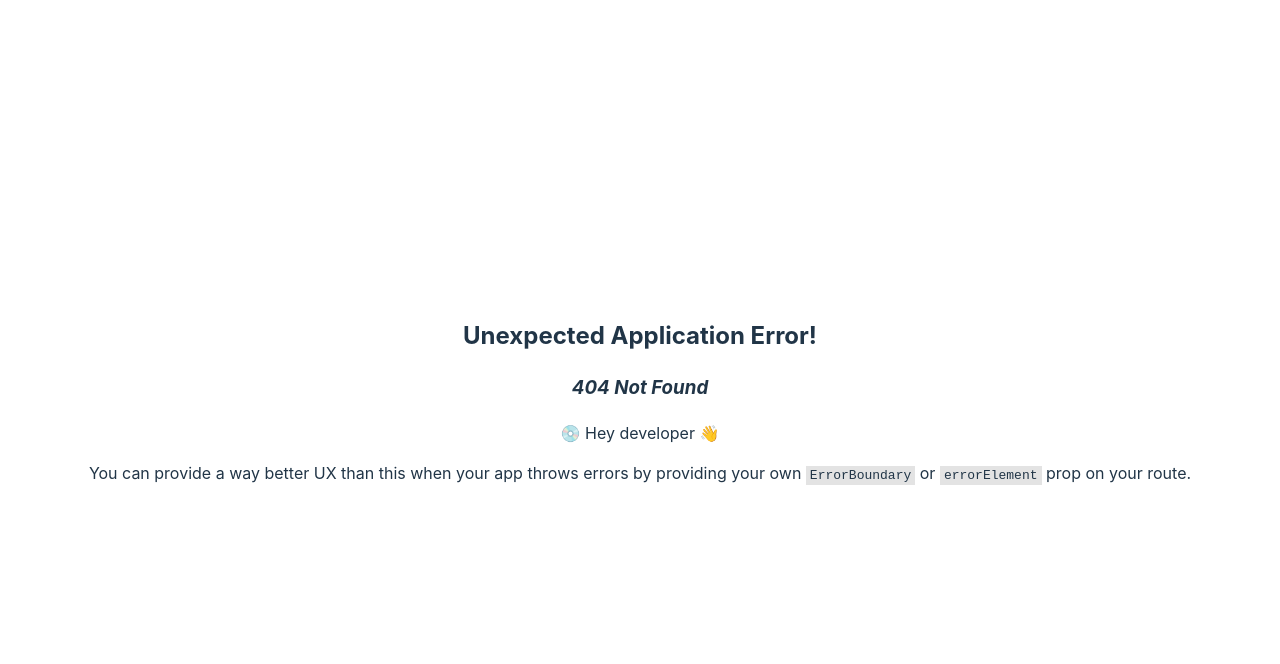
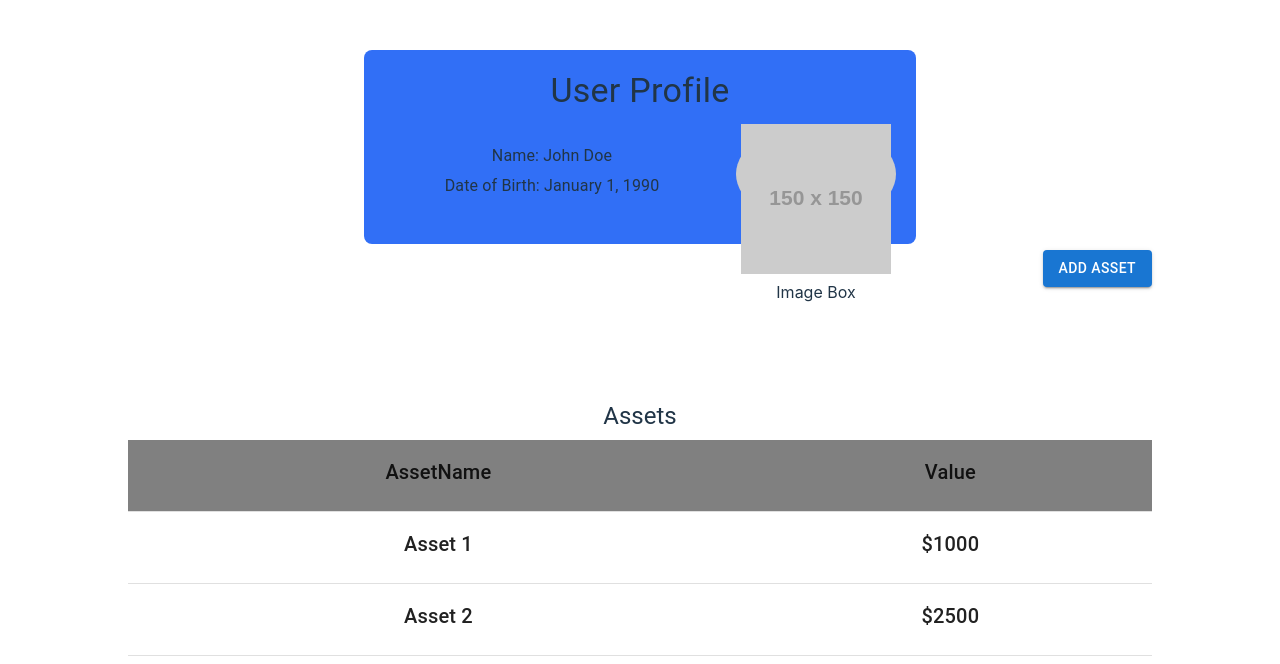
Before and after one commit to shuvo-99/User-Asset, a React (Vite) app: page /profile in a window 1280 px wide. Before the commit this address had no page. Shown: the top 664 px of the page. Built offline with nearby package versions, Linux system fonts and the light colour scheme.

Commit message:
Create Profile page

```diff
--- a/package.json
+++ b/package.json
@@ -10,6 +10,10 @@
     "preview": "vite preview"
   },
   "dependencies": {
+    "@emotion/react": "^11.11.3",
+    "@emotion/styled": "^11.11.0",
+    "@mui/icons-material": "^5.15.2",
+    "@mui/material": "^5.15.2",
     "localforage": "^1.10.0",
     "match-sorter": "^6.3.1",
     "react": "^18.2.0",
--- /dev/null
+++ b/src/Components/Profile.jsx
@@ -0,0 +1,212 @@
+import { useState } from "react";
+import {
+  Container,
+  Button,
+  Modal,
+  Typography,
+  Box,
+  Grid,
+  Table,
+  TableBody,
+  TableContainer,
+  TableRow,
+  TableCell,
+  TableHead,
+} from "@mui/material";
+
+const Profile = () => {
+  const [openModal, setOpenModal] = useState(false);
+  const [newAsset, setNewAsset] = useState("");
+  const [newAssetValue, setNewAssetValue] = useState("");
+  const handleOpenModal = () => {
+    setOpenModal(true);
+  };
+
+  const handleCloseModal = () => {
+    setOpenModal(false);
+  };
+  const userData = {
+    name: "John Doe",
+    dob: "January 1, 1990",
+    image: "https://via.placeholder.com/150",
+  };
+  const handleAddAsset = () => {
+    console.log("New Asset:", newAsset, "Value:", newAssetValue);
+
+    setNewAsset("");
+    setNewAssetValue("");
+    setOpenModal(false);
+  };
+
+  const assets = [
+    { name: "Asset 1", value: "$1000" },
+    { name: "Asset 2", value: "$2500" },
+    // Add more assets as needed
+  ];
+  return (
+    <>
+      <Container
+        maxWidth="sm"
+        sx={{
+          textAlign: "center",
+          position: "absolute",
+          top: "50px",
+          left: "50%",
+          transform: "translateX(-50%)",
+        }}
+      >
+        <Box
+          sx={{
+            backgroundColor: "#316FF6",
+            padding: "20px",
+            borderRadius: "8px",
+          }}
+        >
+          <Typography variant="h4" gutterBottom>
+            User Profile
+          </Typography>
+          <Grid container spacing={2} alignItems="center">
+            <Grid item xs={8}>
+              <Typography variant="body1" textAlign={"center"} gutterBottom>
+                Name: {userData.name}
+              </Typography>
+              <Typography variant="body1" textAlign={"center"} gutterBottom>
+                Date of Birth: {userData.dob}
+              </Typography>
+            </Grid>
+            <Grid item xs={4}>
+              <Box
+                sx={{
+                  backgroundColor: "#ccc",
+                  height: "100px",
+                  borderRadius: "50%",
+                }}
+              >
+                <img src={userData.image} />
+                Image Box
+              </Box>
+            </Grid>
+          </Grid>
+        </Box>
+      </Container>
+      <Box
+        sx={{
+          textAlign: "center",
+          position: "absolute",
+          right: "10%",
+          top: "250px",
+        }}
+      >
+        <Button variant="contained" onClick={handleOpenModal}>
+          Add Asset
+        </Button>
+      </Box>
+      <Box
+        sx={{
+          textAlign: "center",
+          position: "absolute",
+          left: "50%",
+          transform: "translateX(-50%)",
+          width: "80%",
+        }}
+      >
+        {assets.length > 0 && (
+          <>
+            <Typography variant="h5" gutterBottom>
+              Assets
+            </Typography>
+            <TableContainer>
+              <Table>
+                <TableHead sx={{ backgroundColor: "gray" }}>
+                  <TableRow>
+                    <TableCell>
+                      {" "}
+                      <Typography
+                        variant="h6"
+                        textAlign={"center"}
+                        gutterBottom
+                      >
+                        AssetName
+                      </Typography>
+                    </TableCell>
+                    <TableCell>
+                      {" "}
+                      <Typography
+                        variant="h6"
+                        textAlign={"center"}
+                        gutterBottom
+                      >
+                        Value
+                      </Typography>
+                    </TableCell>
+                  </TableRow>
+                </TableHead>
+                <TableBody>
+                  {assets.map((asset, index) => (
+                    <TableRow key={index}>
+                      <TableCell>
+                        {" "}
+                        <Typography
+                          variant="h6"
+                          textAlign={"center"}
+                          gutterBottom
+                        >
+                          {" "}
+                          {asset.name}
+                        </Typography>
+                      </TableCell>
+                      <TableCell>
+                        {" "}
+                        <Typography
+                          variant="h6"
+                          textAlign={"center"}
+                          gutterBottom
+                        >
+                          {asset.value}
+                        </Typography>
+                      </TableCell>
+                    </TableRow>
+                  ))}
+                </TableBody>
+              </Table>
+            </TableContainer>
+          </>
+        )}
+        <Modal
+          open={openModal}
+          onClose={handleCloseModal}
+          aria-labelledby="modal-title"
+          aria-describedby="modal-description"
+        >
+          <Box
+            sx={{
+              position: "absolute",
+              top: "50%",
+              left: "50%",
+              transform: "translate(-50%, -50%)",
+              bgcolor: "white",
+              border: "2px solid #000",
+              p: 4,
+            }}
+          >
+            <Typography variant="h6" id="modal-title" gutterBottom>
+              Modal Title
+            </Typography>
+            <Typography variant="body1" id="modal-description">
+              This is a modal dialog. You can put your content here.
+            </Typography>
+            <Button
+              variant="contained"
+              onClick={handleCloseModal}
+              sx={{ marginTop: "20px" }}
+            >
+              Close Modal
+            </Button>
+          </Box>
+        </Modal>
+      </Box>
+    </>
+  );
+};
+
+export default Profile;
```
Also changed, not shown: src/main.jsx (+6 -1 lines), 1 other file (tests, documents, lock files or other folders).
